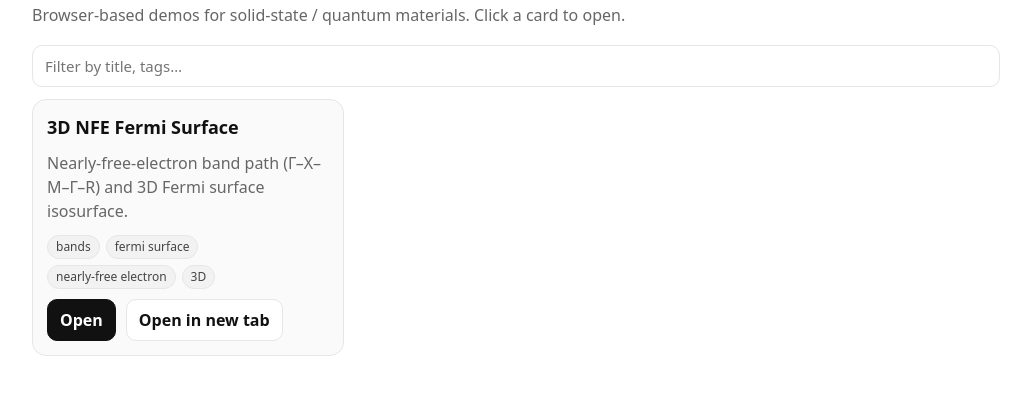
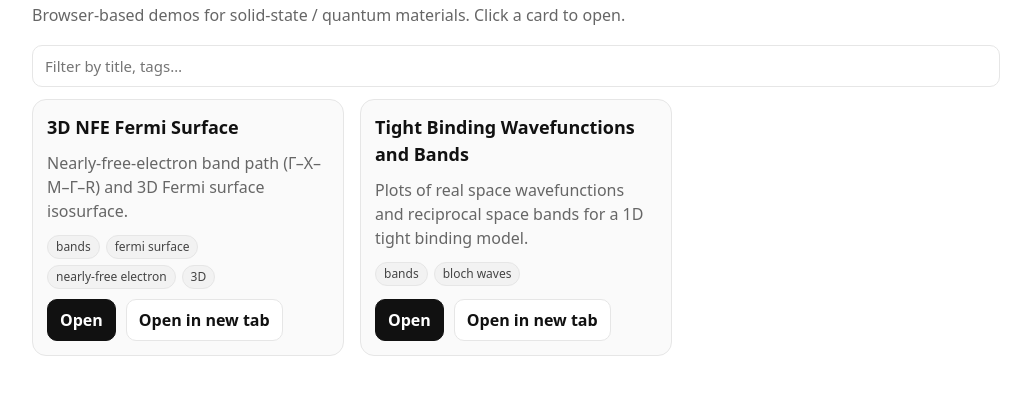
Before and after one commit to rjg789/Solid-State-Visualizers, a plain HTML site: page index.html in a window 1280 px wide. Shown: the part 77-472 px from the top of the page, without its empty margins (124-1155 px from the left). Drawn offline with Linux system fonts and the light colour scheme.

Commit message:
Update index.html

```diff
--- a/index.html
+++ b/index.html
@@ -69,6 +69,12 @@
         href: BASE + 'NFE_Fermi_Surface_Visualizer.html',
         tags: ['bands', 'fermi surface', 'nearly-free electron', '3D'],
         blurb: 'Nearly-free-electron band path (Γ–X–M–Γ–R) and 3D Fermi surface isosurface.'
+      },
+        {
+        title: 'Tight Binding Wavefunctions and Bands',
+        href: BASE + 'Tight_Binding_Visualizer.html',
+        tags: ['bands', 'bloch waves'],
+        blurb: 'Plots of real space wavefunctions and reciprocal space bands for a 1D tight binding model.'
       }
     ];
 
```
